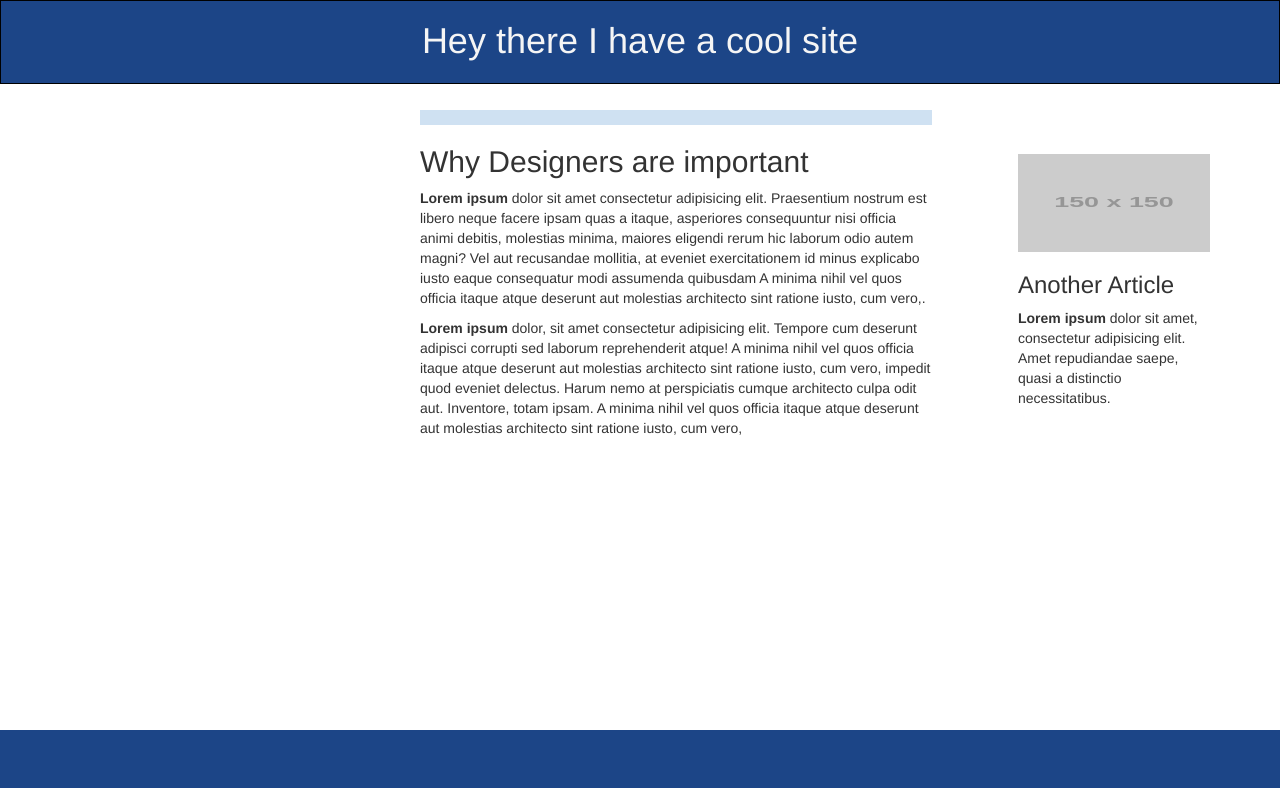
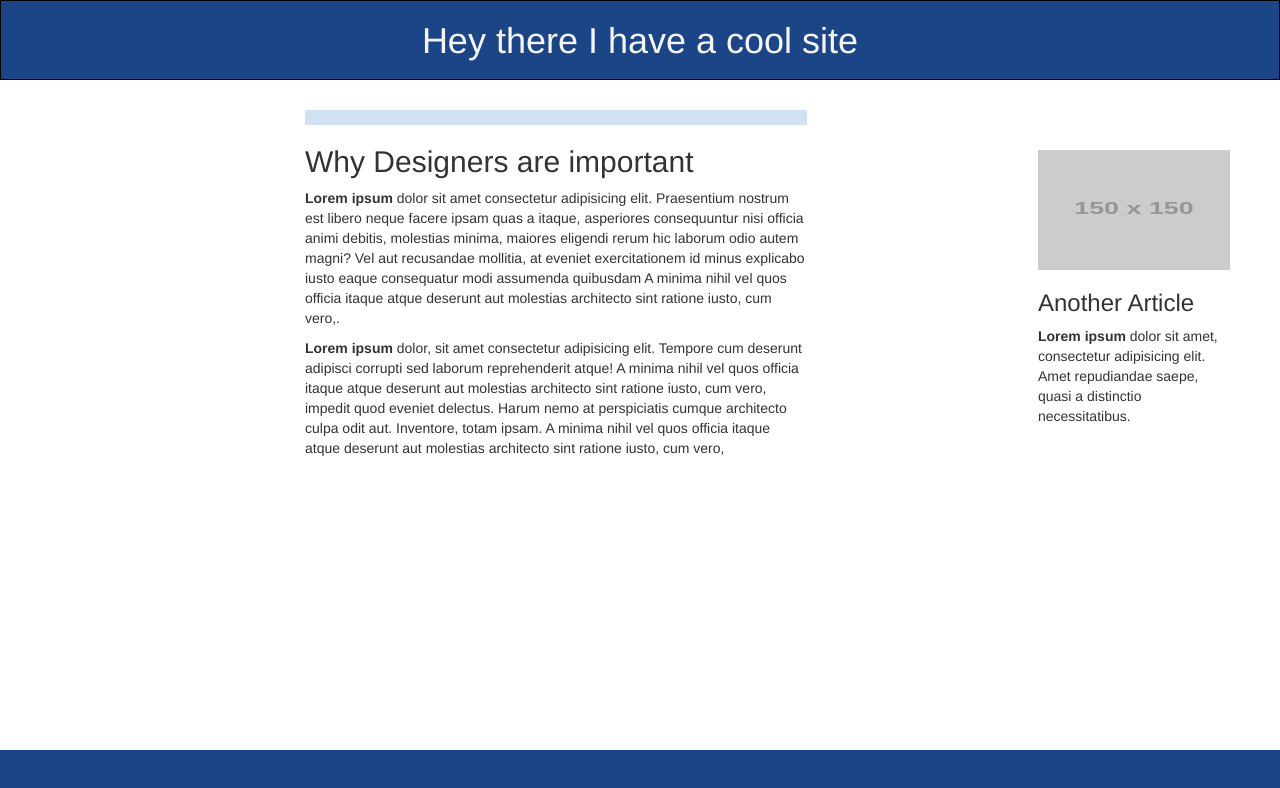
Before and after one commit to guitargulley/html-practice, a plain HTML site: page index.html in a window 1280 px wide. Drawn offline with nearby package versions, Linux system fonts and the light colour scheme; placeholder pictures from the web are drawn by us.

Commit message:
changed image parameters

```diff
--- a/assets/style.css
+++ b/assets/style.css
@@ -1,43 +1,45 @@
 header{
     background:rgba(28, 69, 135, 1);
     color:whitesmoke;
-    height: 6em;
+    height: 8rem;
     text-align: center;
     border:1px solid black;
 }
 h1{
     text-align:center;
-    padding-bottom:2em;
+
 }
 .content{
     display:inline-block;
-    margin-bottom:15em;
+    margin-bottom:15rem;
 }
 .content-title{
     margin-top:5%;
     border-top:15px solid rgba(207, 225, 242, 1);
 }
 .main-content{
+    position:relative;
     width:40%;
     float:left;
-    margin-left:30em;
+    margin-left:30rem;
+    padding:5px;
 
 
 }
 .sidebar{
 
-    margin-top:5em;
+    margin-top:7rem;
     text-align:left;
 
     float:right;
     width:15%;
-    margin-right:5em;
+    margin-right:5rem;
 
 }
 img{
-    margin-right:2em;
+    margin-right:2rem;
     width:100%;
-    height:7em;
+    height:12rem;
 }
 /* BOX MODEL */
 footer{
@@ -45,6 +47,6 @@ footer{
     position:absolute;
     bottom: 0;
     width: 100%;
-    height: 5em;
+    height: 5rem;
 
     }
```
